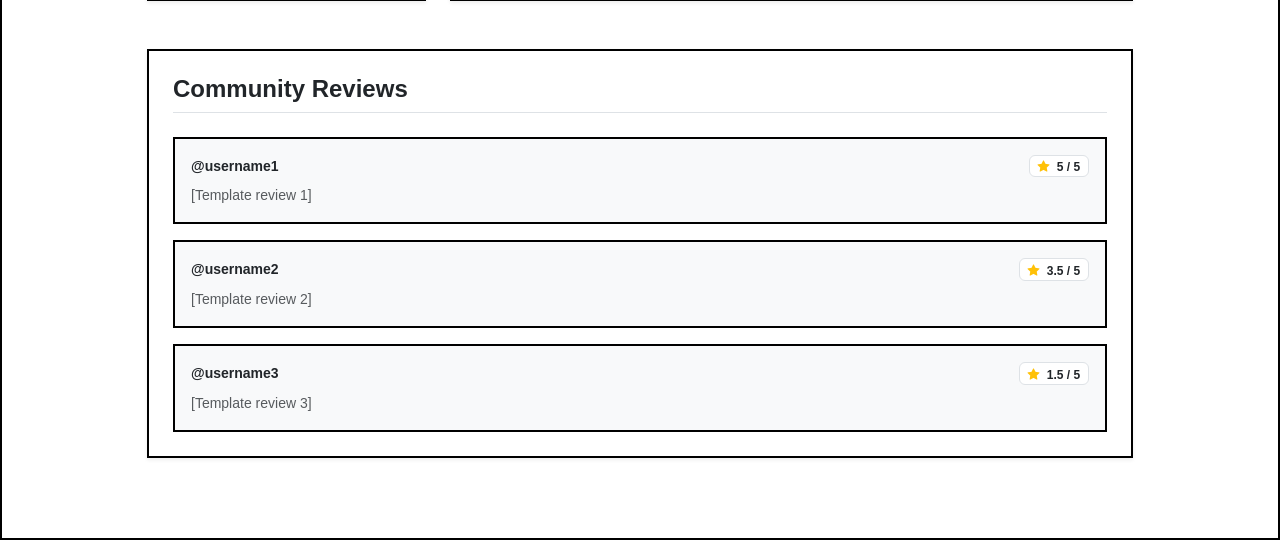
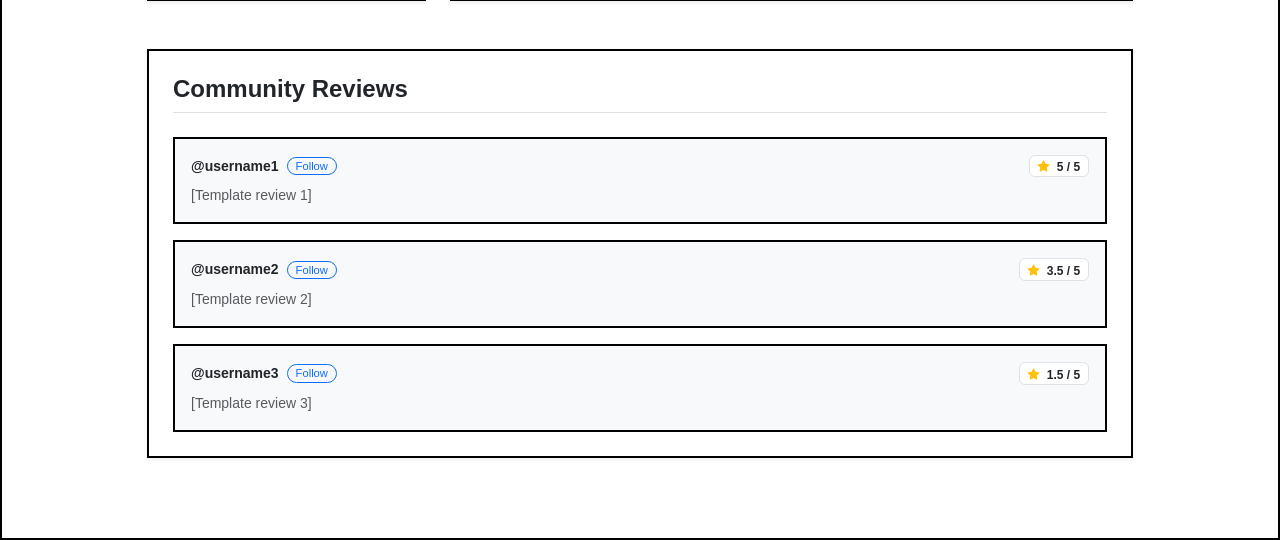
Before and after one commit to LukePalmer1/movie_master, a Django app: template templates/movie_app/movie_detail.html in a window 1280 px wide. Shown: the part 707-1247 px from the top of the page. Run offline with Django 3.2, Linux system fonts and the light colour scheme; the template is opened without the code that fills it, so the values that code supplies are empty; grey boxes labelled with a size stand in for pictures from a placeholder-image service; some libraries are stand-ins or nearby versions.

Commit message:
Added follow button next to usernames on reviews

```diff
--- a/templates/movie_app/movie_detail.html
+++ b/templates/movie_app/movie_detail.html
@@ -66,7 +66,10 @@
 
                     <div class="p-3 bg-light" style="border: var(--wireframe-border);">
                         <div class="d-flex justify-content-between align-items-center mb-2">
-                            <span class="fw-bold small">@username1</span>
+                            <div class="d-flex align-items-center gap-2">
+                                <span class="fw-bold small">@username1</span>
+                                <button type="button" class="btn btn-outline-primary btn-sm rounded-pill py-0 px-2 review-follow-btn" style="font-size: 0.7rem;">Follow</button>
+                            </div>
                             <span class="badge border text-dark bg-white"><i class="bi bi-star-fill text-warning me-1"></i> 5 / 5</span>
                         </div>
                         <p class="mb-0 text-muted small">[Template review 1]</p>
@@ -74,7 +77,10 @@
 
                     <div class="p-3 bg-light" style="border: var(--wireframe-border);">
                         <div class="d-flex justify-content-between align-items-center mb-2">
-                            <span class="fw-bold small">@username2</span>
+                            <div class="d-flex align-items-center gap-2">
+                                <span class="fw-bold small">@username2</span>
+                                <button type="button" class="btn btn-outline-primary btn-sm rounded-pill py-0 px-2 review-follow-btn" style="font-size: 0.7rem;">Follow</button>
+                            </div>
                             <span class="badge border text-dark bg-white"><i class="bi bi-star-fill text-warning me-1"></i> 3.5 / 5</span>
                         </div>
                         <p class="mb-0 text-muted small">[Template review 2]</p>
@@ -82,7 +88,10 @@
 
                     <div class="p-3 bg-light" style="border: var(--wireframe-border);">
                         <div class="d-flex justify-content-between align-items-center mb-2">
-                            <span class="fw-bold small">@username3</span>
+                            <div class="d-flex align-items-center gap-2">
+                                <span class="fw-bold small">@username3</span>
+                                <button type="button" class="btn btn-outline-primary btn-sm rounded-pill py-0 px-2 review-follow-btn" style="font-size: 0.7rem;">Follow</button>
+                            </div>
                             <span class="badge border text-dark bg-white"><i class="bi bi-star-fill text-warning me-1"></i> 1.5 / 5</span>
                         </div>
                         <p class="mb-0 text-muted small">[Template review 3]</p>
@@ -97,6 +106,8 @@
 
 <script>
     document.addEventListener("DOMContentLoaded", function() {
+
+        // star rating code
         const ratingContainer = document.getElementById('interactive-rating');
         if (ratingContainer) {
             const stars = ratingContainer.querySelectorAll('i');
@@ -132,6 +143,25 @@
                 updateStarVisuals(parseFloat(ratingInput.value));
             });
         }
+
+        // follow button logic
+        const reviewFollowBtns = document.querySelectorAll('.review-follow-btn');
+        reviewFollowBtns.forEach(btn => {
+            btn.addEventListener('click', function() {
+                if (this.innerText === 'Follow') {
+                    // change to unfollow button
+                    this.innerText = 'Unfollow';
+                    this.classList.remove('btn-outline-primary');
+                    this.classList.add('btn-outline-secondary');
+                } else {
+                    // change back to follow state
+                    this.innerText = 'Follow';
+                    this.classList.remove('btn-outline-secondary');
+                    this.classList.add('btn-outline-primary');
+                }
+            });
+        });
+
     });
 </script>
 {% endblock %}
```
